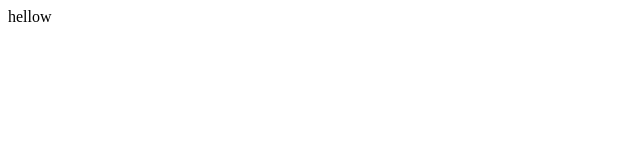
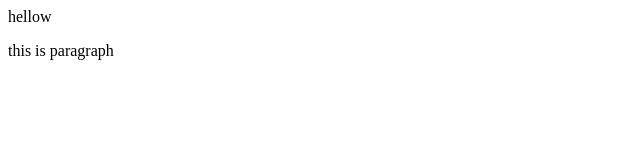
Before and after one commit to Sukirthalakshmanan1/Httpexamples, a plain HTML site: page index.html in a window 1280 px wide. Shown: the whole page, without its empty margins (0-640 px from the left). Drawn offline with Linux system fonts and the light colour scheme.

Commit message:
changed in feature -one

```diff
--- a/index.html
+++ b/index.html
@@ -1,4 +1,6 @@
 <html>
 	<head></head>
-	<body>hellow</body>
+	<body>hellow
+		<p>this is paragraph</p>
+	</body>
 </html>
```
Also changed, not shown: c.txt (added), 3 other files.
